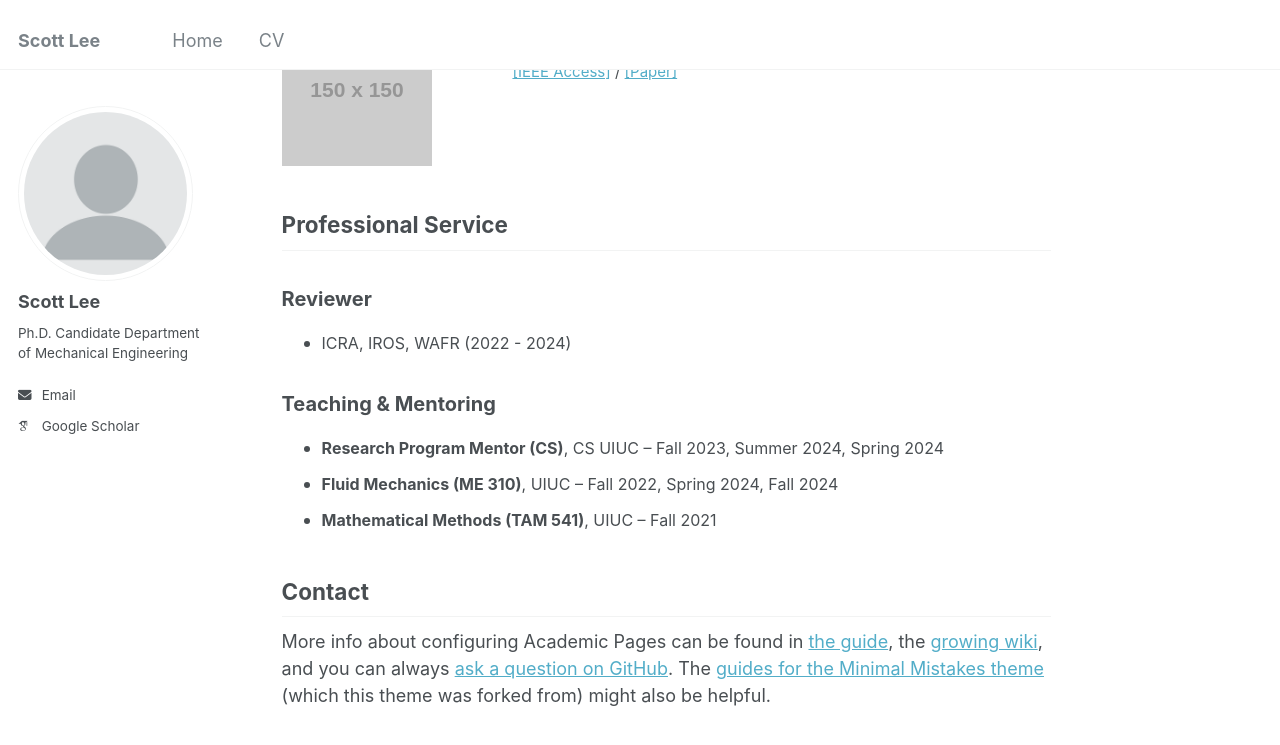
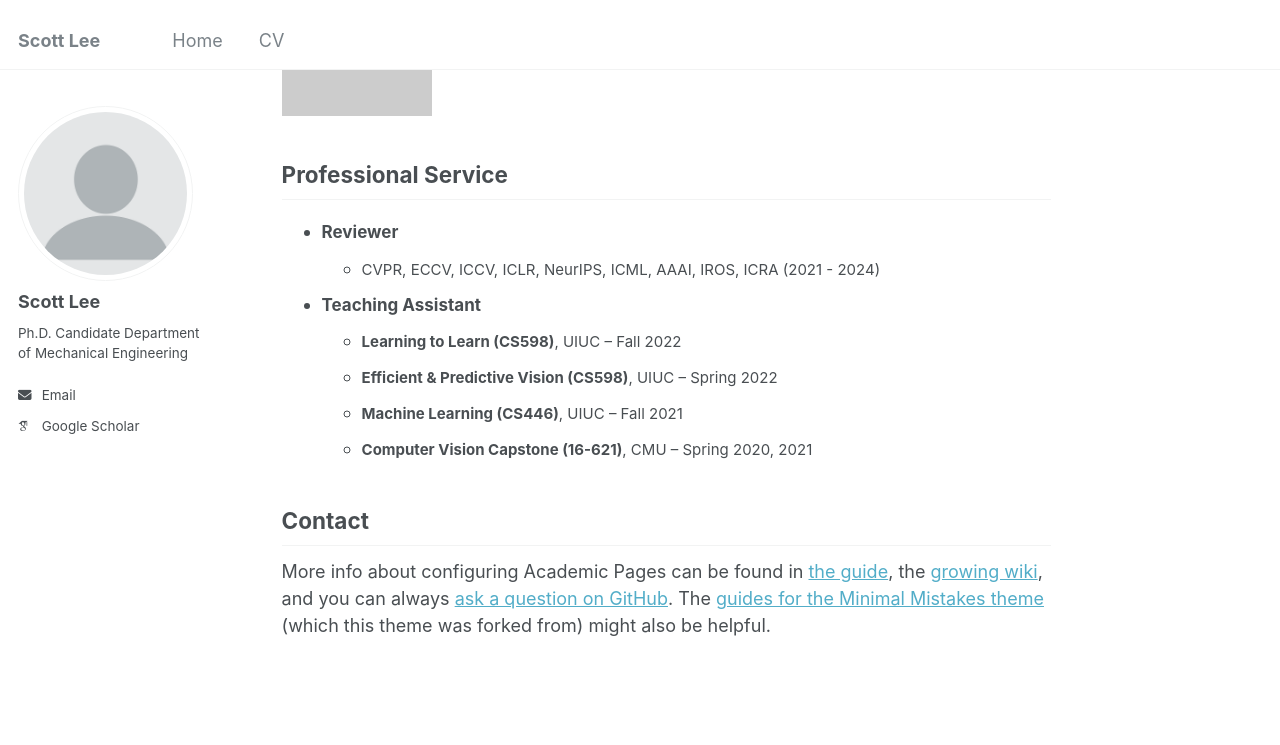
Before and after one commit to sl148/sl148.github.io, a Jekyll site: the page built from _pages/about.md, in a window 1280 px wide and 900 px high, scrolled down 2066 px. Shown: the top 745 px of the window. Built offline with Jekyll 4.4.1, drawn with Linux system fonts in a browser that asks for light colours; some web fonts are replaced.

Commit message:
Add Professional Service

```diff
--- a/_pages/about.md
+++ b/_pages/about.md
@@ -169,13 +167,14 @@ EOH
 
 Professional Service
 ------
-### <span style="font-size: 20px;">Reviewer</span>
-- <span style="font-size: 16px;">ICRA, IROS, WAFR (2022 - 2024)</span>
+- <span style="font-size: 17px;">**Reviewer**</span>
+  - <span style="font-size: 15px;">CVPR, ECCV, ICCV, ICLR, NeurIPS, ICML, AAAI, IROS, ICRA (2021 - 2024)</span>
 
-### <span style="font-size: 20px;">Teaching & Mentoring</span>
-- <span style="font-size: 16px;">**Research Program Mentor (CS)**, CS UIUC – Fall 2023, Summer 2024, Spring 2024</span>
-- <span style="font-size: 16px;">**Fluid Mechanics (ME 310)**, UIUC – Fall 2022, Spring 2024, Fall 2024</span>
-- <span style="font-size: 16px;">**Mathematical Methods (TAM 541)**, UIUC – Fall 2021</span>
+- <span style="font-size: 17px;">**Teaching Assistant**</span>
+  - <span style="font-size: 15px;">**Learning to Learn (CS598)**, UIUC – Fall 2022</span>
+  - <span style="font-size: 15px;">**Efficient & Predictive Vision (CS598)**, UIUC – Spring 2022</span>
+  - <span style="font-size: 15px;">**Machine Learning (CS446)**, UIUC – Fall 2021</span>
+  - <span style="font-size: 15px;">**Computer Vision Capstone (16-621)**, CMU – Spring 2020, 2021</span>
 
 Contact
 ------
```
Also changed, not shown: other parts of _pages/about.md (+0 -2 lines).
